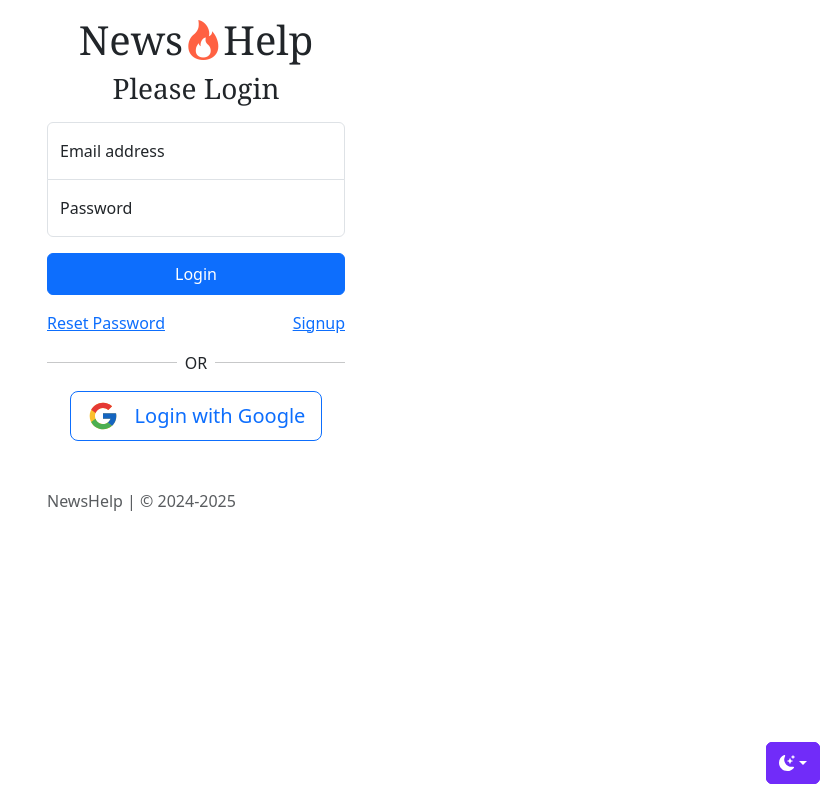
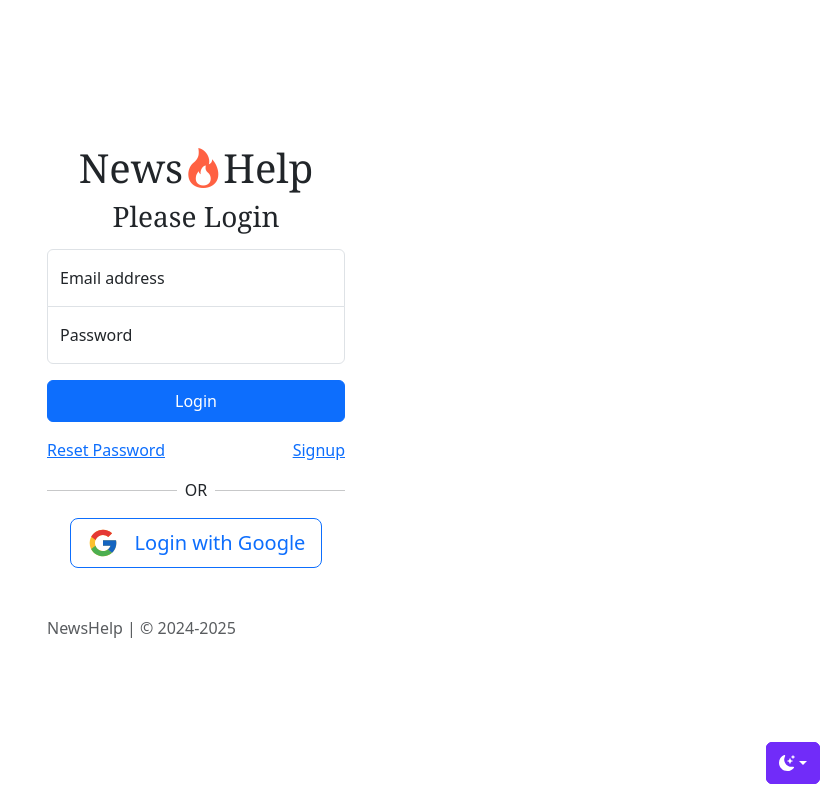
Before and after one commit to RishiAP/newshelp, a Next.js app: page /admin-login in a window 1280 px wide. Shown: the whole page, without its empty margins (444-1280 px from the left). Built offline with nearby package versions, Linux system fonts and the light colour scheme; no server answers.

Commit message:
Improved centering signin and signup screens

```diff
--- a/src/app/admin-login/page.tsx
+++ b/src/app/admin-login/page.tsx
@@ -34,7 +34,7 @@
   }
 
   return (
-    <main className='form-signin w-100 m-auto h-auto d-flex align-items-center'>
+    <main className='form-signin w-100 m-auto h-auto d-flex align-items-center' style={{minHeight:"100%"}}>
     <form onSubmit={submitSignup} className='w-100'>
       <h1 className='text-center d-flex align-item-center justify-content-center'>News<i className='bi bi-fire' style={{color:"#ff6142"}}></i>Help</h1>
     <h2 className="h3 mb-3 fw-normal text-center">Please Login</h2>
--- a/src/app/admin-signup/page.tsx
+++ b/src/app/admin-signup/page.tsx
@@ -50,7 +50,7 @@
     }
   },[]);
   return (
-    <main className='form-signin w-100 m-auto d-flex align-items-center'>
+    <main className='form-signin w-100 m-auto h-auto d-flex align-items-center' style={{minHeight:"100%"}}>
     <form onSubmit={submitSignup} className='w-100'>
     <h1 className='text-center d-flex align-item-center justify-content-center'>News<i className='bi bi-fire' style={{color:"#ff6142"}}></i>Help</h1>
     <h2 className="h3 mb-3 fw-normal text-center">Please Signup</h2>
```
